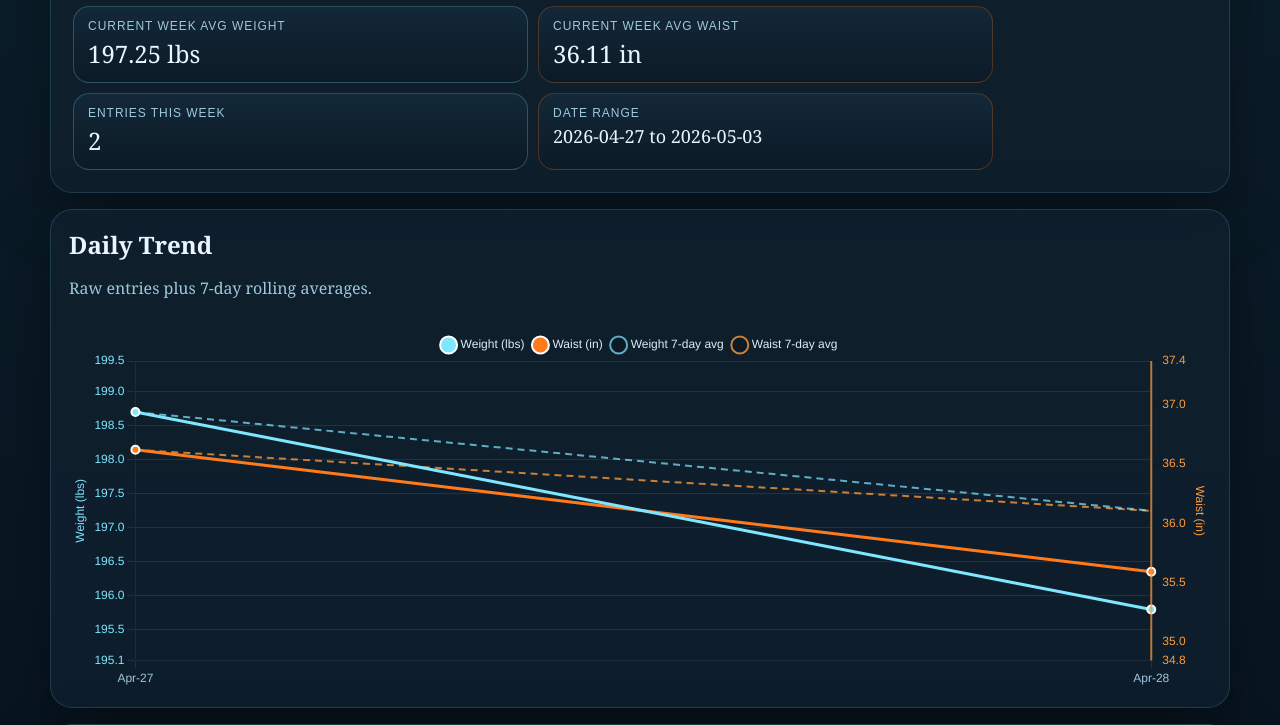
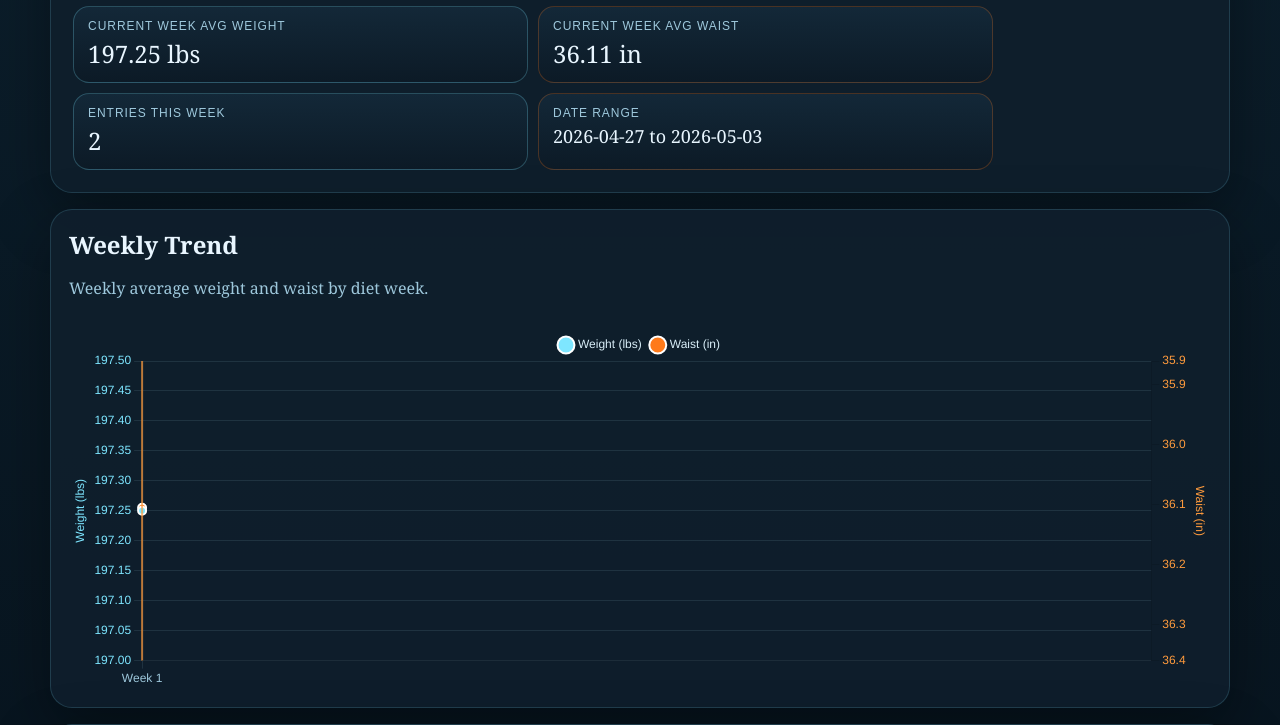
Before and after one commit to SelvigZ/rfl-app, a Flask app: page /insights in a window 1280 px wide. Shown: the part 610-1335 px from the top of the page. Run offline with Flask 3, Linux system fonts and the light colour scheme; data comes from the database, SQL or seed files in the repository.

Commit message:
Use weekly averages in insights chart

```diff
--- a/app.py
+++ b/app.py
@@ -145,6 +145,18 @@
     ]
 
 
+def build_weekly_chart_points(weekly_rows: list[dict[str, object]]) -> list[dict[str, object]]:
+    return [
+        {
+            "date": row["label"],
+            "weight": row["avg_weight"],
+            "waist": row["avg_waist"],
+            "notes": row["date_range"],
+        }
+        for row in sorted(weekly_rows, key=lambda row: row["week_number"])
+    ]
+
+
 def average(values: list[float]) -> float | None:
     if not values:
         return None
@@ -231,13 +243,12 @@
 
 def build_insights_context() -> dict[str, object]:
     measurements = get_measurements()
-    chart_points = build_chart_points(measurements)
     insight_metrics = build_insight_metrics(measurements)
     weekly_groups: dict[str, list[Measurement]] = defaultdict(list)
 
     if not measurements:
         return {
-            "chart_points": chart_points,
+            "weekly_chart_points": [],
             "insight_metrics": insight_metrics,
             "weekly_rows": [],
             "current_week": None,
@@ -277,9 +288,10 @@
 
     weekly_rows.sort(key=lambda row: row["week_number"], reverse=True)
     current_week = weekly_rows[0] if weekly_rows else None
+    weekly_chart_points = build_weekly_chart_points(weekly_rows)
 
     return {
-        "chart_points": chart_points,
+        "weekly_chart_points": weekly_chart_points,
         "insight_metrics": insight_metrics,
         "weekly_rows": weekly_rows,
         "current_week": current_week,
--- a/public/js/chart.js
+++ b/public/js/chart.js
@@ -134,11 +134,12 @@
       return;
     }
 
+    const showTrendlines = canvas.dataset.rflTrendlines !== "false";
     const labels = points.map((point) => formatShortDate(point.date));
     const weightValues = points.map((point) => toNumber(point.weight));
     const waistValues = points.map((point) => toNumber(point.waist));
-    const weightTrend = rollingAverage(points, "weight");
-    const waistTrend = rollingAverage(points, "waist");
+    const weightTrend = showTrendlines ? rollingAverage(points, "weight") : [];
+    const waistTrend = showTrendlines ? rollingAverage(points, "waist") : [];
     const weightBounds = axisBounds([weightValues, weightTrend], 150, 250);
     const waistBounds = axisBounds([waistValues, waistTrend], 25, 45);
     const selectedTargets = {
@@ -148,11 +149,7 @@
       waist: document.getElementById(canvas.dataset.selectedWaist || "selectedWaist"),
     };
 
-    const chart = new Chart(canvas, {
-      type: "line",
-      data: {
-        labels,
-        datasets: [
+    const datasets = [
       {
         label: "Weight (lbs)",
         data: weightValues,
@@ -181,6 +178,10 @@
         spanGaps: true,
         yAxisID: "yWaist",
       },
+    ];
+
+    if (showTrendlines) {
+      datasets.push(
         {
           label: "Weight 7-day avg",
           data: weightTrend,
@@ -202,8 +203,15 @@
           tension: 0.28,
           spanGaps: true,
           yAxisID: "yWaist",
-          },
-        ],
+        }
+      );
+    }
+
+    const chart = new Chart(canvas, {
+      type: "line",
+      data: {
+        labels,
+        datasets,
       },
       options: {
         responsive: true,
@@ -259,6 +267,7 @@
           yWaist: {
             type: "linear",
             position: "right",
+            reverse: true,
             min: waistBounds.min,
             max: waistBounds.max,
             title: {
--- a/templates/insights.html
+++ b/templates/insights.html
@@ -79,12 +79,12 @@
   <section class="panel chart-panel">
     <div class="panel-header">
       <div>
-        <h2>Daily Trend</h2>
-        <p>Raw entries plus 7-day rolling averages.</p>
+        <h2>Weekly Trend</h2>
+        <p>Weekly average weight and waist by diet week.</p>
       </div>
     </div>
     <div class="chart-area">
-      <canvas id="insightsTrendChart" data-rfl-chart="insights"></canvas>
+      <canvas id="insightsTrendChart" data-rfl-chart="insights" data-rfl-trendlines="false"></canvas>
     </div>
   </section>
 
@@ -133,7 +133,7 @@
 {% block scripts %}
 <script>
   window.rflCharts = {
-    insights: {{ chart_points|tojson }}
+    insights: {{ weekly_chart_points|tojson }}
   };
 </script>
 <script src="{{ url_for('static', filename='js/chart.js') }}"></script>
```
Lines whose indentation alone changed are shown as unchanged.
